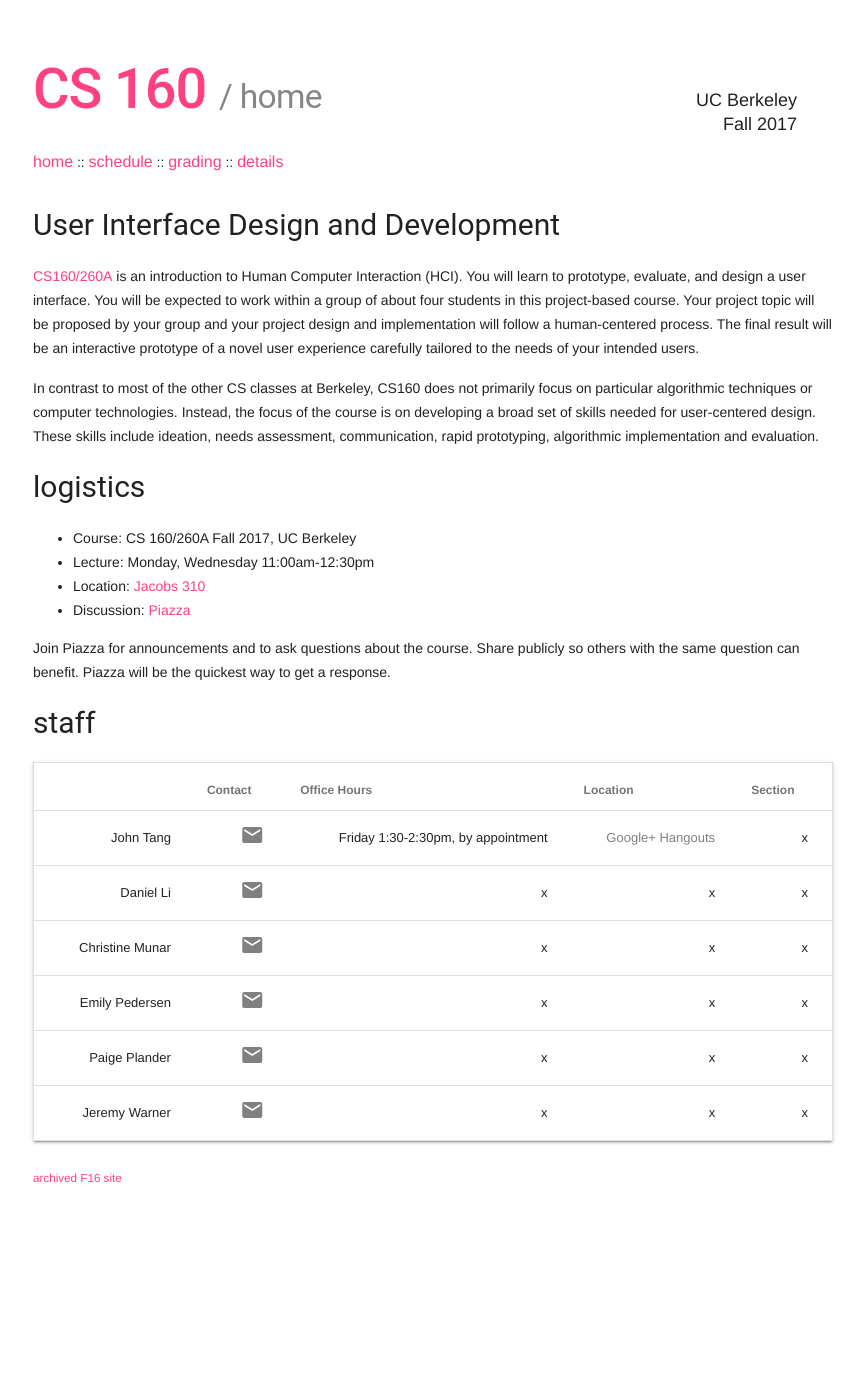
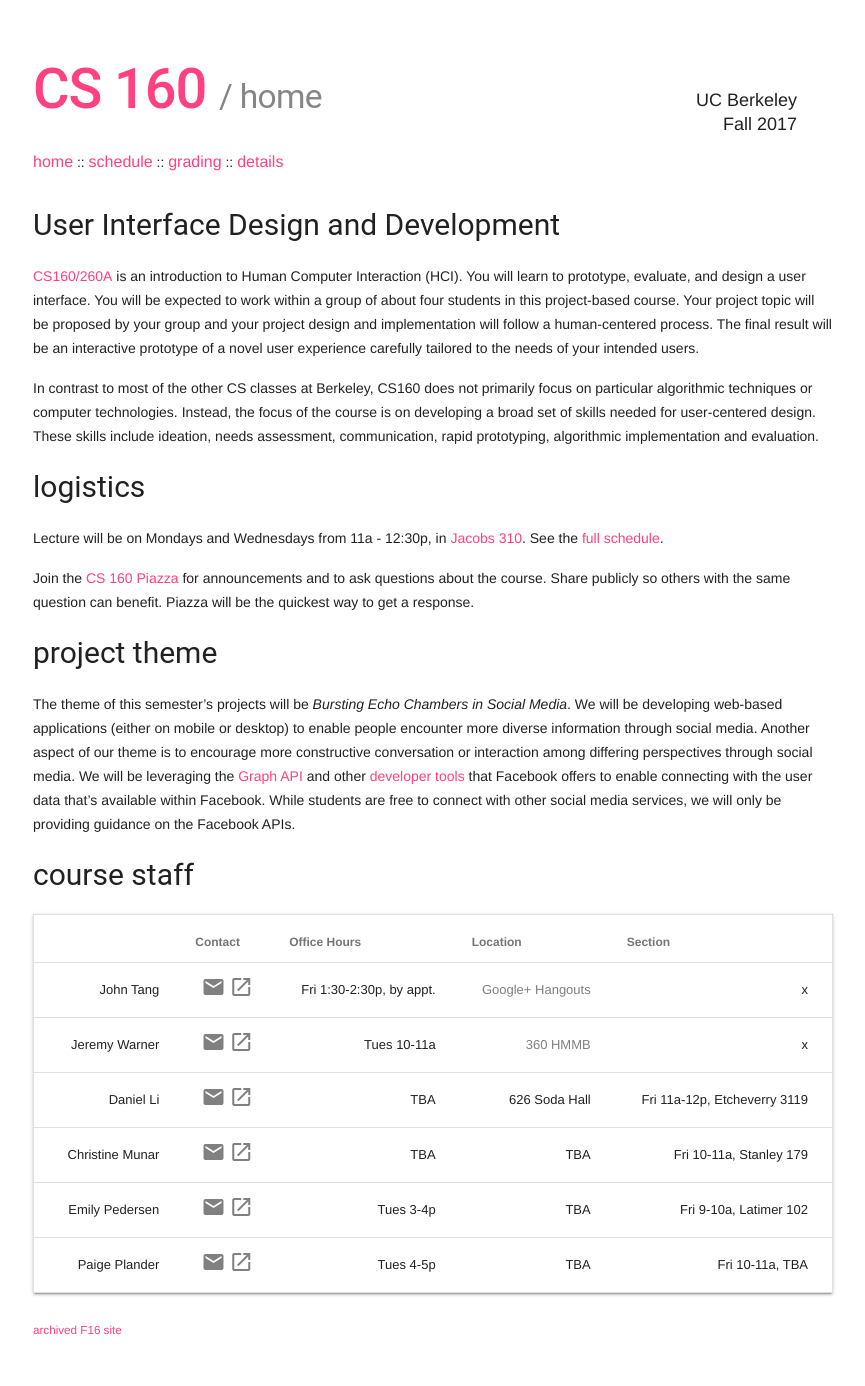
Before and after one commit to cs160-berkeley/website, a Jekyll site: the page built from index.md, in a window 1280 px wide. Shown: the whole page, without its empty margins (207-1072 px from the left). Built offline with Jekyll 4.4.1, drawn with Linux system fonts in a browser that asks for light colours; before the commit the page ends 1234 px from its top, so only the background shows below that.

Commit message:
adding course section info

```diff
--- a/_data/staff.yaml
+++ b/_data/staff.yaml
@@ -1,37 +1,37 @@
 ---
 - name: John Tang
-  mail: x
-  site: x
+  mail: johntang@microsoft.com
+  site: https://www.microsoft.com/en-us/research/people/johntang/
   sect: x
-  ohour: Friday 1:30-2:30pm, by appointment
+  ohour: Fri 1:30-2:30p, by appt.
   olink: '<a href="http://bit.ly/2jEzqP5">Google+ Hangouts</a>'
-- name: Daniel Li
-  mail: x
-  site: x
-  sect: x
-  ohour: x
-  olink: x
-- name: Christine Munar
-  mail: x
-  site: x
-  sect: x
-  ohour: x
-  olink: x
-- name: Emily Pedersen
-  mail: x
-  site: x
-  sect: x
-  ohour: x
-  olink: x
-- name: Paige Plander
-  mail: x
-  site: x
-  sect: x
-  ohour: x
-  olink: x
 - name: Jeremy Warner
   mail: jeremy.warner@berkeley.edu
-  site: http://jeremywrnr.com
+  site: https://jeremywrnr.com
   sect: x
-  ohour: x
-  olink: x
+  ohour: Tues 10-11a
+  olink: '<a href="http://bid.berkeley.edu/directions/">360 HMMB</a>'
+- name: Daniel Li
+  mail: li.daniel@berkeley.edu
+  site: http://daniel-li.me/
+  sect: Fri 11a-12p, Etcheverry 3119
+  ohour: TBA
+  olink: 626 Soda Hall
+- name: Christine Munar
+  mail: chrismunar@berkeley.edu
+  site: http://www.christinemunar.com/
+  sect: Fri 10-11a, Stanley 179
+  ohour: TBA
+  olink: TBA
+- name: Emily Pedersen
+  mail: epedersen@berkeley.edu
+  site: https://www.linkedin.com/in/epedersen1
+  sect: Fri 9-10a, Latimer 102
+  ohour: Tues 3-4p
+  olink: TBA
+- name: Paige Plander
+  mail: paigeplan@berkeley.edu
+  site: https://paigeplan.github.io/
+  sect: Fri 10-11a, TBA
+  ohour: Tues 4-5p
+  olink: TBA
--- a/index.md
+++ b/index.md
@@ -19,19 +19,34 @@ Instead, the focus of the course is on developing a broad set of skills needed
 for user-centered design. These skills include ideation, needs assessment,
 communication, rapid prototyping, algorithmic implementation and evaluation.
 
+
 ## logistics
 
-- Course: CS 160/260A Fall 2017, UC Berkeley
-- Lecture: Monday, Wednesday 11:00am-12:30pm
-- Location: [Jacobs 310](http://jacobsinstitute.berkeley.edu/)
-- Discussion: [Piazza](https://piazza.com/class/j6fjvh1geib77c)
+Lecture will be on Mondays and Wednesdays from 11a - 12:30p, in [Jacobs
+310](http://jacobsinstitute.berkeley.edu/). See the [full schedule](/schedule).
+
+Join the [CS 160 Piazza](https://piazza.com/berkeley/fall2017/cs160/home) for
+announcements and to ask questions about the course. Share publicly so others
+with the same question can benefit. Piazza will be the quickest way to get a
+response.
+
+<!--insert bcourses link once open-->
 
 
-Join Piazza for announcements and to ask questions about the course. Share
-publicly so others with the same question can benefit. Piazza will be the
-quickest way to get a response.
+## project theme
 
-## staff
+The theme of this semester’s projects will be *Bursting Echo Chambers in Social
+Media*. We will be developing web-based applications (either on mobile or
+desktop) to enable people encounter more diverse information through social
+media. Another aspect of our theme is to encourage more constructive
+conversation or interaction among differing perspectives through social media.
+We will be leveraging the [Graph API](https://developers.facebook.com/docs/graph-api/)
+and other [developer tools]( https://developers.facebook.com/) that Facebook
+offers to enable connecting with the user data that’s available within
+Facebook. While students are free to connect with other social media services,
+we will only be providing guidance on the Facebook APIs.
+
+## course staff
 
 <table id="staff" class="mdl-data-table mdl-js-data-table mdl-shadow--2dp">
   <thead>
@@ -49,7 +64,7 @@ quickest way to get a response.
       <td>{{ s.name}}</td>
       <td>
           <a href="mailto:{{ s.mail }}"><i class="icon material-icons">mail</i></a>
-          <!--<a href="{{ s.site }}" target="_blank"><i class="icon material-icons">launch</i></a>-->
+          <a href="{{ s.site }}" target="_blank"><i class="icon material-icons">launch</i></a>
       </td>
       <td>{{ s.ohour }}</td>
       <td>{{ s.olink }}</td>
@@ -59,5 +74,6 @@ quickest way to get a response.
   </tbody>
 </table>
 
+
 <br/>
 <small>[archived F16 site](/f16)</small>
```
Also changed, not shown: details.md (+0 -13 lines).
